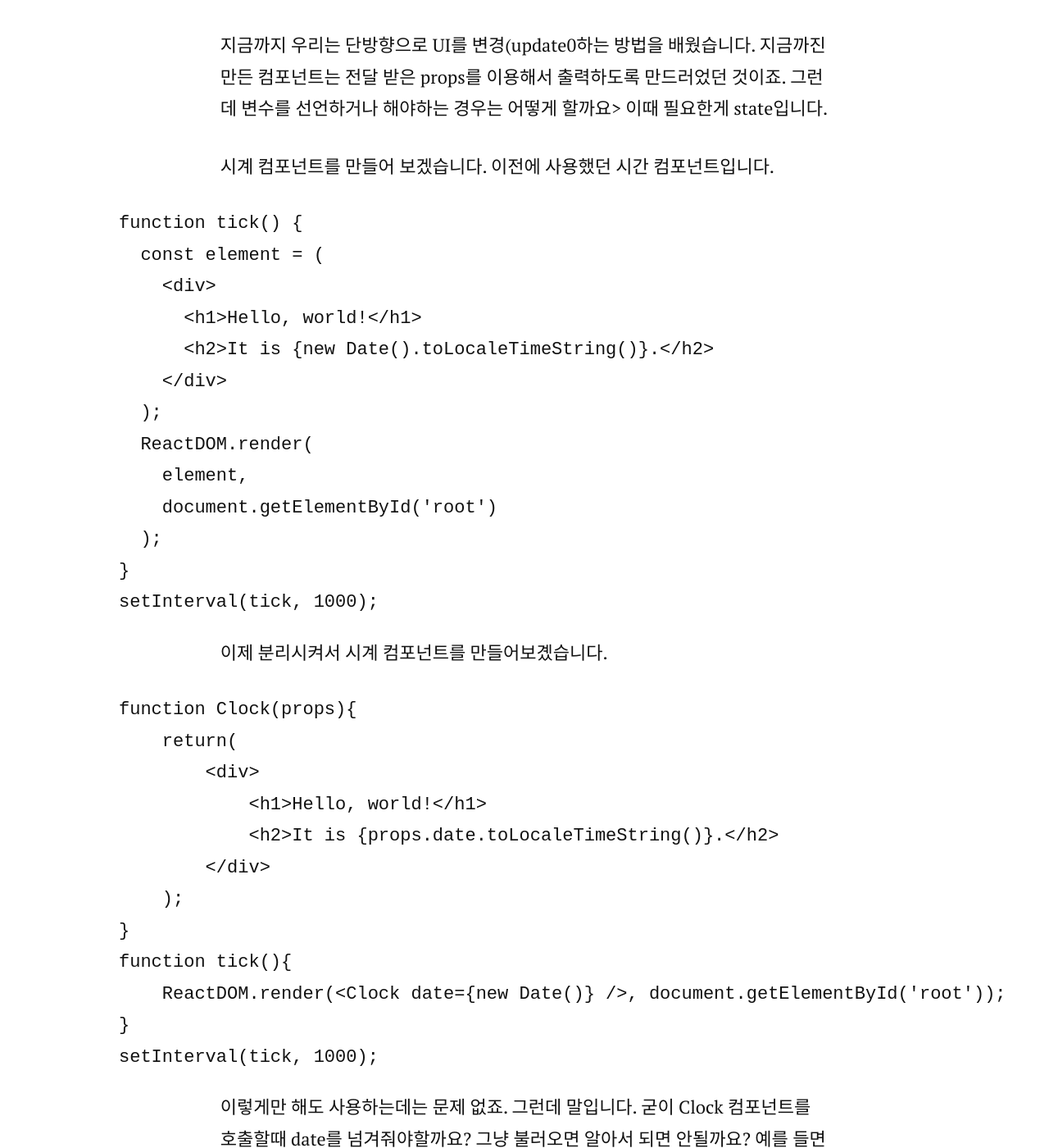
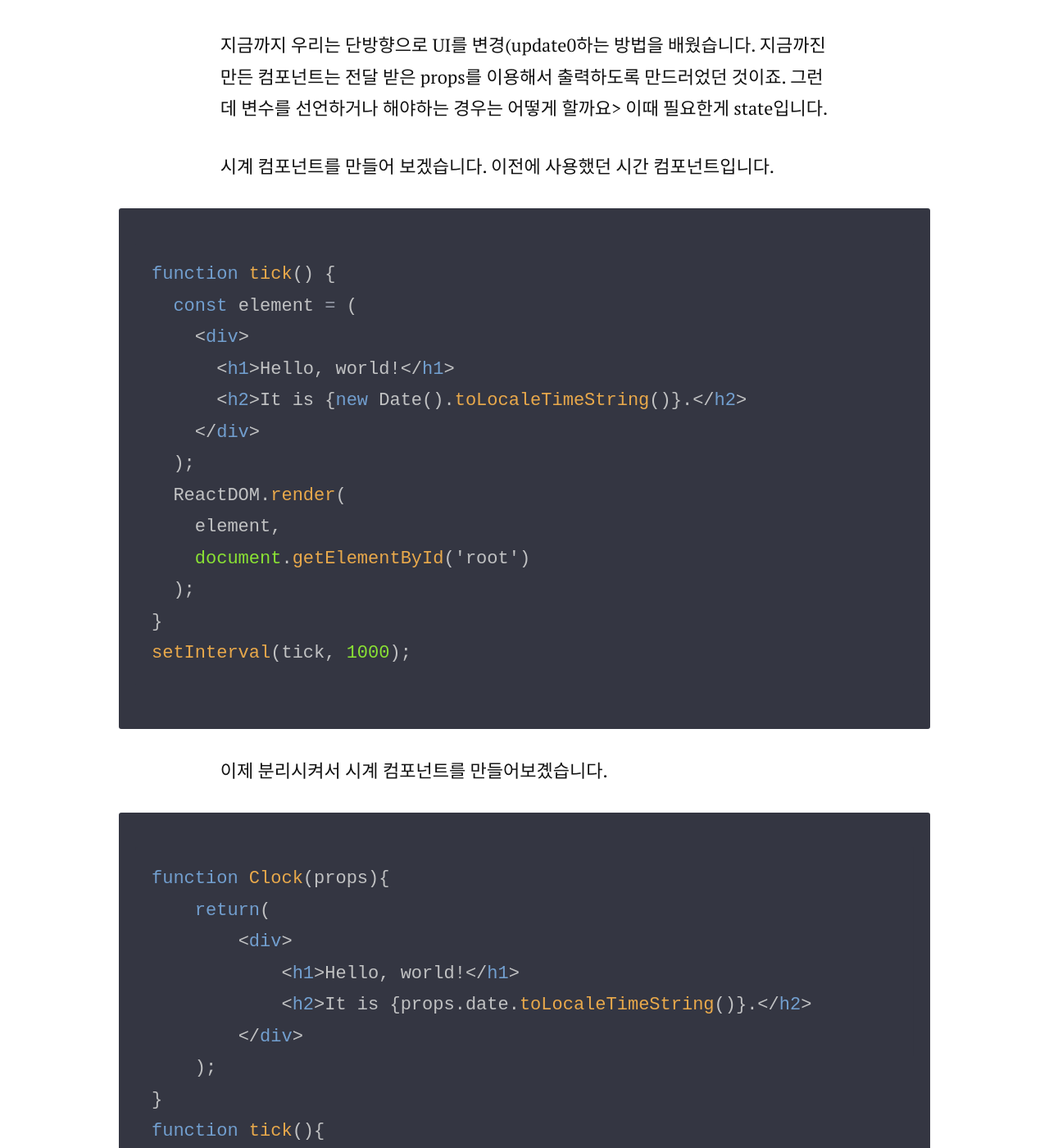
Before and after one commit to kshyun87/blog, a Jekyll site: the page built from _posts/2018-03-14-React-State.markdown, in a window 1280 px wide and 1400 px high, scrolled down 551 px. Shown: the whole window at 82% size. Built offline with Jekyll 4.4.1, drawn with Linux system fonts in a browser that asks for light colours; nearby versions of some CDN libraries; comment, search, counter and statistics services are not loaded; some of the changed text lies outside the part shown.

Commit message:
code block hightlight

````diff
--- a/_posts/2018-03-14-React-State.markdown
+++ b/_posts/2018-03-14-React-State.markdown
@@ -10,7 +10,7 @@ title: React State and Lifecycle
 
 시계 컴포넌트를 만들어 보겠습니다.
 이전에 사용했던 시간 컴포넌트입니다.
-```JSX
+```jsx
 function tick() {
   const element = (
     <div>
@@ -27,7 +27,7 @@ setInterval(tick, 1000);
 ```
 
 이제 분리시켜서 시계 컴포넌트를 만들어보곘습니다.
-```JSX
+```jsx
 function Clock(props){
     return(
         <div>
@@ -50,7 +50,7 @@ setInterval(tick, 1000);
 이럴때 사용되는 것이 state이고 이 state가 functional이 아닌 classes로 정의된 컴포넌트를 쓰는 이유중 하나입니다.
 
 일단 functional을 classes로 바꿔보죠
-```JSX
+```jsx
 class Clock extends ReactDOM.Component {
     render(){
         return (
@@ -71,7 +71,7 @@ local state나 lifecycle hook가 그 이점입니다.
 
 Adding local state to a class
 먼저 this.props를 this.state로 바꿉니다.
-```JSX
+```jsx
 class Clock extends Component {
     constructor(props){
         super(props);
@@ -94,7 +94,7 @@ constructor라는 구조체를 하나 선언해줍니다.
 this.state는 상속받은 props의 내용도 포함하면서 추가적으로 state로 선언한 date도 가진 상태 입니다.
 
 그리고 lifecycle을 지정해줍니다.
-```JSX
+```jsx
 componentDidMount(){
 }
 
@@ -104,7 +104,7 @@ componentWillUnmount(){
 
 위 두개 메소드가 lifecylce관련된 메소드 입니다.
 componentDidMount()는 컴포넌트 DOM으로 렌더링된 이후 동작합니다.
-```JSX
+```jsx
 componentDidMount() {
         this.timerID = setInterval(
           () => this.tick(),
@@ -122,7 +122,7 @@ this.state는 특별한 의미가 있지만 화면에 출력하는 것에 사용
 클래스의render()에서 사용되는 props는 this.props라면 그대로 가져와서 사용만 하는 것이고 this.state는 추가적으로 더 정의하여 사용할 수 있다는 것입니다.
 그리고 render()에서 사용되지 않는 것이라면 state로 사용할 수 없습니다.
 
-```JSX
+```jsx
 class Clock extends Component {
     constructor(props){
         super(props);
@@ -174,7 +174,7 @@ props에 있는 값을 자식에게 전달 전달 하는 방식이기에 top-dow
 
 React앱에서, 구성 요소가 상태 저장인지 또는 상태 비 저장인지는 시간이 지남에 따라 변경될 수 있는 구성 요소의 구현 세부 사항으로 간준된다.
 Stateful 컴포넌트에서 stateless 컴포넌트를 사용할 수 있으며 그 반대의 경우도 마찬가지다.
-```JSX
+```jsx
 function App(){
     return (
         <div>
````
